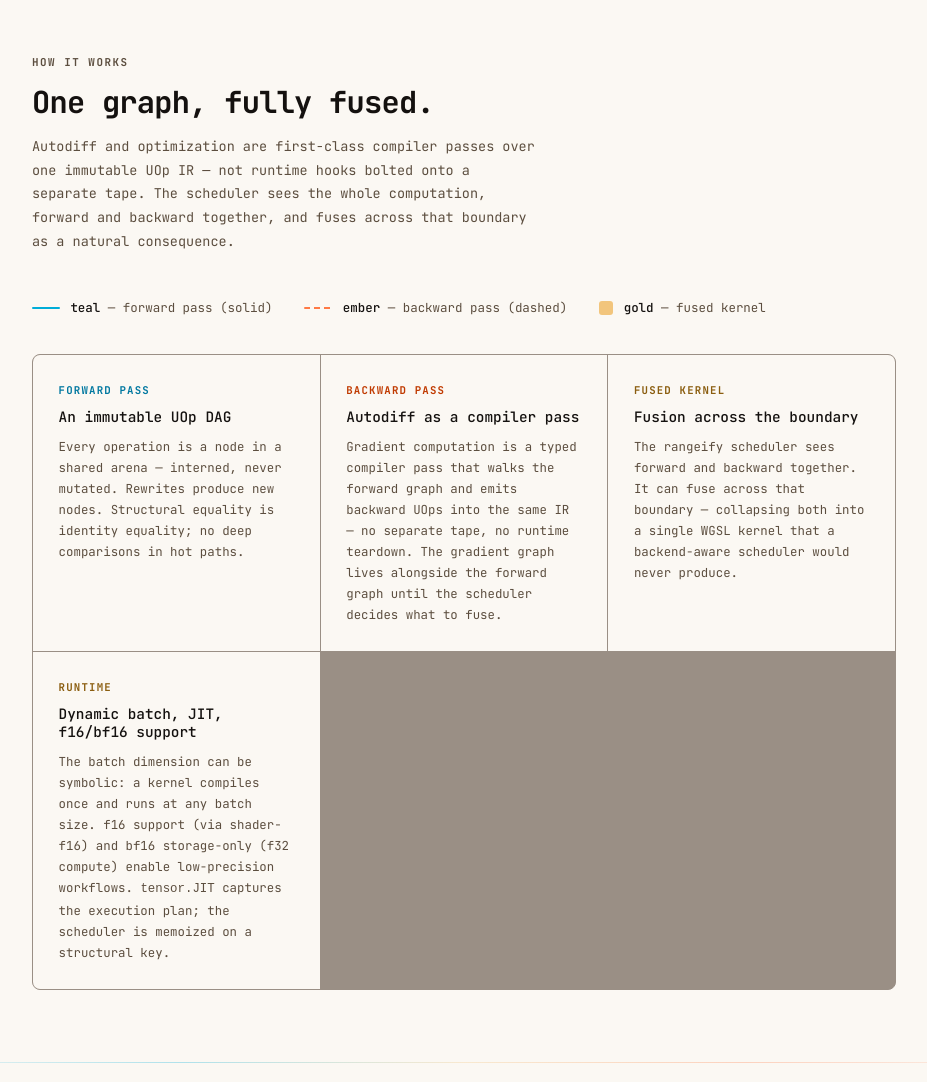
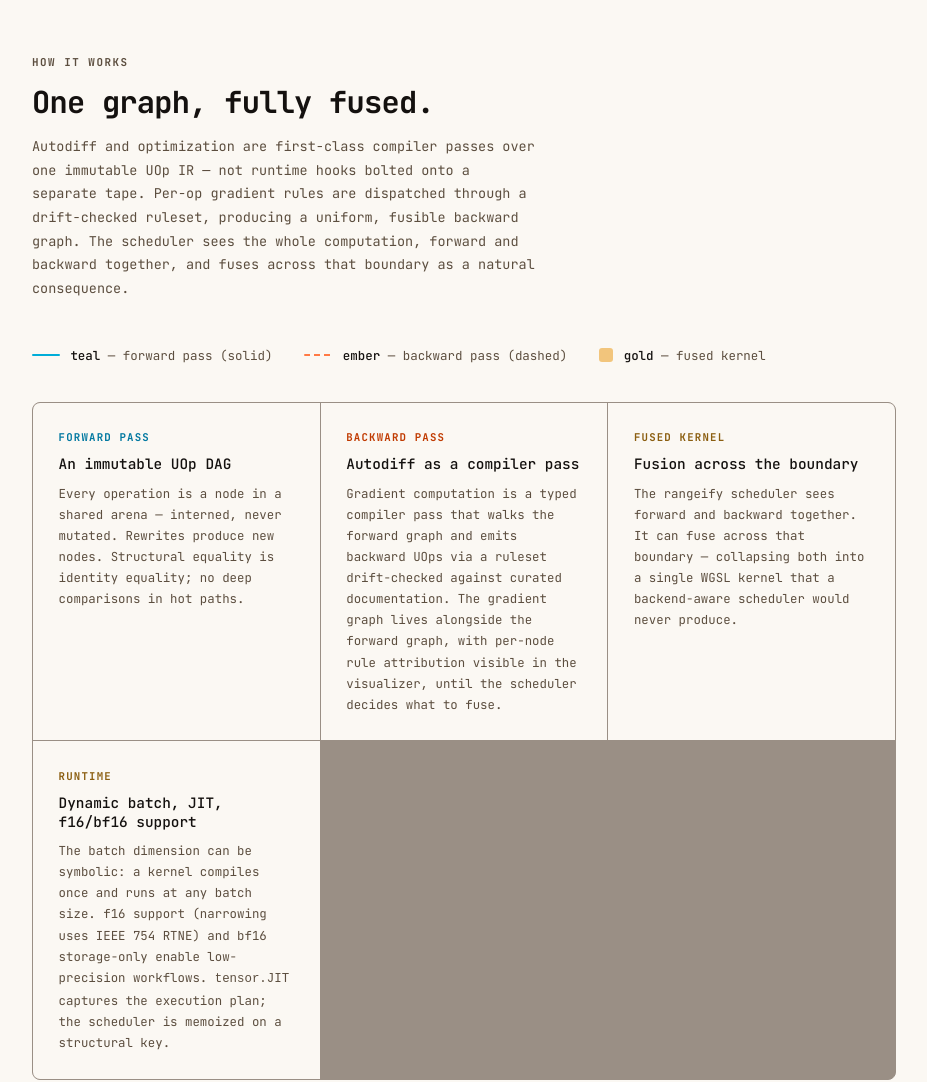
Before and after one commit to georgebuilds/anneal, a website: page docs/index.html in a window 1280 px wide. Shown: the part 820-1902 px from the top of the page, without its empty margins (176-1103 px from the left). Drawn offline with Linux system fonts and the light colour scheme.

Commit message:
📝 docs: gradient ruleset attribution, viz rule-per-node, f16 RTNE wording

```diff
--- a/docs/index.html
+++ b/docs/index.html
@@ -1158,7 +1158,9 @@
                 <p class="sec-body" data-i18n="arch.body">
                     Autodiff and optimization are first-class compiler passes
                     over one immutable UOp IR — not runtime hooks bolted onto a
-                    separate tape. The scheduler sees the whole computation,
+                    separate tape. Per-op gradient rules are dispatched through
+                    a drift-checked ruleset, producing a uniform, fusible
+                    backward graph. The scheduler sees the whole computation,
                     forward and backward together, and fuses across that
                     boundary as a natural consequence.
                 </p>
@@ -1209,10 +1211,12 @@
                         </div>
                         <p class="card-body" data-i18n="card.bwd.body">
                             Gradient computation is a typed compiler pass that
-                            walks the forward graph and emits backward UOps into
-                            the same IR — no separate tape, no runtime teardown.
-                            The gradient graph lives alongside the forward graph
-                            until the scheduler decides what to fuse.
+                            walks the forward graph and emits backward UOps via
+                            a ruleset drift-checked against curated
+                            documentation. The gradient graph lives alongside
+                            the forward graph, with per-node rule attribution
+                            visible in the visualizer, until the scheduler
+                            decides what to fuse.
                         </p>
                     </div>
                     <div class="arch-card">
@@ -1239,8 +1243,8 @@
                         <p class="card-body" data-i18n="card.rt.body">
                             The batch dimension can be symbolic: a kernel
                             compiles once and runs at any batch size. f16
-                            support (via shader-f16) and bf16 storage-only (f32
-                            compute) enable low-precision workflows.
+                            support (narrowing uses IEEE 754 RTNE) and bf16
+                            storage-only enable low-precision workflows.
                             <code>tensor.JIT</code> captures the execution plan;
                             the scheduler is memoized on a structural key.
                         </p>
@@ -1441,7 +1445,8 @@
                         <p class="phil-body" data-i18n-html="phil.viz.b">
                             <code>anneal viz</code> compiles the frontend and
                             rewrite engine to WASM and renders the actual UOp
-                            graph in-browser. The marketing artifact and the
+                            graph in-browser. JSON output carries per-node rule
+                            attribution. The marketing artifact and the
                             integration test for the rewrite path are the same
                             artifact.
                         </p>
@@ -1533,7 +1538,7 @@
                         "arch.label": "how it works",
                         "arch.heading": "One graph, fully fused.",
                         "arch.body":
-                            "Autodiff and optimization are first-class compiler passes over one immutable UOp IR — not runtime hooks bolted onto a separate tape. The scheduler sees the whole computation, forward and backward together, and fuses across that boundary as a natural consequence.",
+                            "Autodiff and optimization are first-class compiler passes over one immutable UOp IR — not runtime hooks bolted onto a separate tape. Per-op gradient rules are dispatched through a drift-checked ruleset, producing a uniform, fusible backward graph. The scheduler sees the whole computation, forward and backward together, and fuses across that boundary as a natural consequence.",
                         "leg.teal":
                             "<strong>teal</strong> — forward pass (solid)",
                         "leg.ember":
@@ -1546,7 +1551,7 @@
                         "card.bwd.tag": "backward pass",
                         "card.bwd.title": "Autodiff as a compiler pass",
                         "card.bwd.body":
-                            "Gradient computation is a typed compiler pass that walks the forward graph and emits backward UOps into the same IR — no separate tape, no runtime teardown. The gradient graph lives alongside the forward graph until the scheduler decides what to fuse.",
+                            "Gradient computation is a typed compiler pass that walks the forward graph and emits backward UOps via a ruleset drift-checked against curated documentation. The gradient graph lives alongside the forward graph, with per-node rule attribution visible in the visualizer, until the scheduler decides what to fuse.",
                         "card.fsd.tag": "fused kernel",
                         "card.fsd.title": "Fusion across the boundary",
                         "card.fsd.body":
@@ -1555,7 +1560,7 @@
                         "card.rt.title":
                             "Dynamic batch, JIT, f16/bf16 support",
                         "card.rt.body":
-                            "The batch dimension can be symbolic: a kernel compiles once and runs at any batch size. f16 support (via shader-f16) and bf16 storage-only (f32 compute) enable low-precision workflows. tensor.JIT captures the execution plan; the scheduler is memoized on a structural key.",
+                            "The batch dimension can be symbolic: a kernel compiles once and runs at any batch size. f16 support (narrowing uses IEEE 754 RTNE) and bf16 storage-only enable low-precision workflows. tensor.JIT captures the execution plan; the scheduler is memoized on a structural key.",
                         "cli.label": "the cli",
                         "cli.heading": "Verbs that mirror the pipeline.",
                         "cli.body":
@@ -1584,7 +1589,7 @@
                             "A hard invariant. Pattern matching against the IR uses typed accessors, not runtime introspection. The hot path stays predictable, verifiable, and fast.",
                         "phil.viz.h": "The visualizer runs the real compiler",
                         "phil.viz.b":
-                            "<code>anneal viz</code> compiles the frontend and rewrite engine to WASM and renders the actual UOp graph in-browser. The marketing artifact and the integration test for the rewrite path are the same artifact.",
+                            "<code>anneal viz</code> compiles the frontend and rewrite engine to WASM and renders the actual UOp graph in-browser. JSON output carries per-node rule attribution. The marketing artifact and the integration test for the rewrite path are the same artifact.",
                         "phil.go.h": "Written in Go",
                         "phil.go.b":
                             "Strict typing. <code>gofmt</code> clean. The WASM build of the compiler frontend is the same binary as the CLI — so the visualizer and the trainer are always in sync, by construction.",
@@ -1607,7 +1612,7 @@
                         "arch.label": "cómo funciona",
                         "arch.heading": "Un grafo, completamente fusionado.",
                         "arch.body":
-                            "El autodiff y la optimización son pasadas de compilador de primera clase sobre un IR UOp inmutable — no hooks en tiempo de ejecución sobre una cinta separada. El planificador ve toda la computación, hacia adelante y hacia atrás juntas, y fusiona a través de ese límite de forma natural.",
+                            "El autodiff y la optimización son pasadas de compilador de primera clase sobre un IR UOp inmutable — no hooks en tiempo de ejecución sobre una cinta separada. Las reglas de gradiente se despachan a través de un ruleset con verificación de deriva, produciendo un grafo de retroceso uniforme y fusible. El planificador ve toda la computación, hacia adelante y hacia atrás juntas, y fusiona a través de ese límite de forma natural.",
                         "leg.teal":
                             "<strong>teal</strong> — pasada hacia adelante (sólida)",
                         "leg.ember":
@@ -1620,7 +1625,7 @@
                         "card.bwd.tag": "pasada hacia atrás",
                         "card.bwd.title": "Autodiff como pasada de compilador",
                         "card.bwd.body":
-                            "El cálculo de gradientes es una pasada de compilador tipada que recorre el grafo directo y emite UOps de retroceso en el mismo IR — sin cinta separada, sin desmontaje en tiempo de ejecución. El grafo de gradientes vive junto al grafo directo hasta que el planificador decide qué fusionar.",
+                            "El cálculo de gradientes es una pasada de compilador tipada que recorre el grafo directo y emite UOps de retroceso mediante un ruleset verificado contra la documentación. El grafo de gradientes vive junto al grafo directo, con atribución de reglas por nodo visible en el visualizador, hasta que el planificador decide qué fusionar.",
                         "card.fsd.tag": "kernel fusionado",
                         "card.fsd.title": "Fusión a través del límite",
                         "card.fsd.body":
@@ -1629,7 +1634,7 @@
                         "card.rt.title":
                             "Batch dinámico, JIT, soporte f16/bf16",
                         "card.rt.body":
-                            "La dimensión de batch puede ser simbólica: un kernel se compila una vez y ejecuta con cualquier tamaño. El soporte para f16 (vía shader-f16) y bf16 (solo almacenamiento, cómputo f32) permite flujos de baja precisión. tensor.JIT captura el plan de ejecución; el planificador está memoizado.",
+                            "La dimensión de batch puede ser simbólica: un kernel se compila una vez y ejecuta con cualquier tamaño. El soporte para f16 (con redondeo al par más cercano IEEE 754) y bf16 (solo almacenamiento) permite flujos de baja precisión. <code>tensor.JIT</code> captura el plan de ejecución; el planificador está memoizado.",
                         "cli.label": "la cli",
                         "cli.heading": "Verbos que reflejan el pipeline.",
                         "cli.body":
@@ -1662,7 +1667,7 @@
                         "phil.viz.h":
                             "El visualizador ejecuta el compilador real",
                         "phil.viz.b":
-                            "<code>anneal viz</code> compila el frontend y el motor de reescritura a WASM y renderiza el grafo UOp real en el navegador. El artefacto de marketing y la prueba de integración de la ruta de reescritura son el mismo artefacto.",
+                            "<code>anneal viz</code> compila el frontend y el motor de reescritura a WASM y renderiza el grafo UOp real en el navegador. La salida JSON incluye atribución de reglas por nodo. El artefacto de marketing y la prueba de integración de la ruta de reescritura son el mismo artefacto.",
                         "phil.go.h": "Escrito en Go",
                         "phil.go.b":
                             "Tipado estricto. Limpio con <code>gofmt</code>. La compilación WASM del frontend del compilador es el mismo binario que la CLI — por lo que el visualizador y el entrenador están siempre sincronizados, por construcción.",
--- a/docs/llms.txt
+++ b/docs/llms.txt
@@ -6,11 +6,11 @@ anneal is an open-source project by georgebuilds. It is NOT a simulated-annealin
 
 ## Key claims
 
-- Autodiff is a compiler pass, not a runtime hook. Gradients are computed by a typed compiler pass over the same IR as the forward graph (a typed graph traversal that produces a uniform, fusible backward graph — not a runtime tape).
+- Autodiff is a compiler pass, not a runtime hook. Per-op gradient rules are dispatched through a ruleset (`map[uop.Op]→GradRule`) over the same UOp IR as the forward graph, drift-checked against the curated `explain` documentation. The output is a uniform, fusible backward graph — not a runtime tape.
 - The scheduler (rangeify) sees forward and backward together and can fuse across that boundary.
 - UOps are immutable, interned, and arena-allocated. Structural equality is identity equality.
 - No reflection in the rewrite hot path. This is a hard invariant.
-- `anneal viz` runs the actual compiler frontend compiled to WebAssembly and renders the real UOp graph in-browser — not a mock.
+- `anneal viz` runs the actual compiler frontend compiled to WebAssembly and renders the real UOp graph in-browser — not a mock. JSON output identifies which gradient rule produced each backward node.
 
 ## Architecture
 
@@ -23,7 +23,7 @@ anneal is an open-source project by georgebuilds. It is NOT a simulated-annealin
 - **Dynamic batch:** the batch dimension can be symbolic — a kernel compiles once and runs at any batch size via `NewSymbolicBatchInput` / `RealizeWithBinding`. General symbolic axis movement (split/merge/pad, dynamic seq-length) is not yet supported.
 - **JIT:** `tensor.JIT` captures the scheduling plan on the first step and replays subsequent steps without re-scheduling.
 - **Migration I/O:** `tensor/npy` loads numpy `.npy`/`.npz` files; `tensor/safetensors` reads and writes HuggingFace `.safetensors` checkpoints, bidirectionally compatible with the real Python safetensors library. Pure Go, no cgo, no runtime Python. Tensor data carries as `float32`; source dtypes map with documented float32-range semantics.
-- **Low-precision dtypes:** `tensor.Tensor` and `nn.Parameter` accept `Dtypes.Float16` (storage + arithmetic, requires `shader-f16` WebGPU extension; fails closed on unavailability with clear error) and `Dtypes.BFloat16` (storage-only; arithmetic runs in f32 via bitcast/shift conversion at buffer boundaries). Reduction accumulators stay f32 even with f16 operands. `Parameter.Value` is f32 master; `Load` quantizes to device dtype each step (implicit mixed precision). FP16/FP16 fast path is deferred.
+- **Low-precision dtypes:** `tensor.Tensor` and `nn.Parameter` accept `Dtypes.Float16` (storage + arithmetic, narrowing uses IEEE 754 round-to-nearest-even; requires `shader-f16` WebGPU extension; fails closed on unavailability with clear error) and `Dtypes.BFloat16` (storage-only; arithmetic runs in f32 via bitcast/shift conversion at buffer boundaries). Reduction accumulators stay f32 even with f16 operands. `Parameter.Value` is f32 master; `Load` quantizes to device dtype each step (implicit mixed precision). FP16/FP16 fast path is deferred.
 
 ## Color semantics (visualizer and TUI)
 
```
